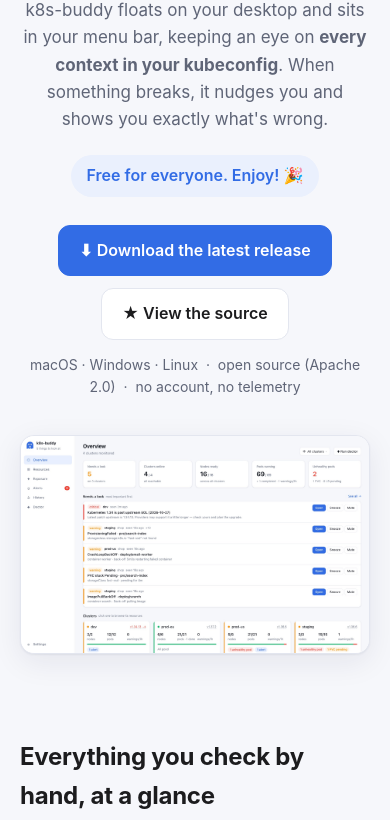
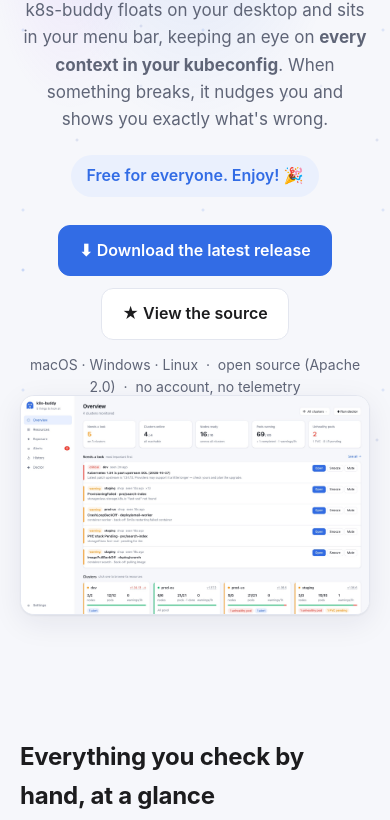
Before and after one commit to dlebee/k8s-buddy-site, a plain HTML site: page index.html in a window 390 px wide. Shown: the part 371-1191 px from the top of the page. Drawn offline with Linux system fonts and the light colour scheme.

Commit message:
Add a light parallax starfield and drifting screenshots
Respects prefers-reduced-motion. Also fix the mobile heading
missing a space where the line break is hidden.

Co-Authored-By: Claude Opus 5.5 <noreply@anthropic.com>

```diff
--- a/index.html
+++ b/index.html
@@ -85,9 +85,32 @@
   footer { padding: 56px 0 40px; text-align: center; color: var(--muted); font-size: 14px; }
   .enjoy { font-size: 22px; font-weight: 700; color: var(--text); margin-bottom: 8px; }
   code { font: 14px ui-monospace, SFMono-Regular, Menlo, monospace; background: var(--soft); padding: 2px 6px; border-radius: 6px; }
+
+  /* parallax sky: fixed layers that move slower than the page */
+  :root { --star: rgba(50,108,229,.35); --star2: rgba(120,140,200,.30); --glow: rgba(50,108,229,.16); --glow2: rgba(168,85,247,.10); }
+  @media (prefers-color-scheme: dark) { :root { --star: rgba(210,225,255,.55); --star2: rgba(160,180,255,.35); --glow: rgba(91,140,255,.22); --glow2: rgba(168,85,247,.16); } }
+  .sky { position: fixed; inset: 0; z-index: -1; pointer-events: none; overflow: hidden; }
+  .sky .layer { position: absolute; left: 0; right: 0; top: 0; will-change: transform; }
+  .sky .glow { height: 120vh;
+    background: radial-gradient(60% 45% at 50% 18%, var(--glow), transparent 70%),
+                radial-gradient(35% 30% at 78% 8%, var(--glow2), transparent 70%),
+                radial-gradient(30% 25% at 18% 30%, var(--glow2), transparent 70%); }
+  .sky .stars { height: calc(100vh + 600px); background-size: 300px 300px;
+    background-image:
+      radial-gradient(1.2px 1.2px at 23px 41px, var(--star), transparent 2px),
+      radial-gradient(1px 1px at 141px 97px, var(--star2), transparent 2px),
+      radial-gradient(1.4px 1.4px at 251px 19px, var(--star), transparent 2px),
+      radial-gradient(1px 1px at 77px 211px, var(--star2), transparent 2px),
+      radial-gradient(1.2px 1.2px at 199px 263px, var(--star), transparent 2px),
+      radial-gradient(1px 1px at 287px 167px, var(--star2), transparent 2px); }
+  .sky .stars.far { background-size: 180px 180px; opacity: .6; }
+  .sky .stars.near { -webkit-mask-image: linear-gradient(#000 0, #000 55%, transparent 95%); mask-image: linear-gradient(#000 0, #000 55%, transparent 95%); }
+  [data-drift] { will-change: transform; }
+  @media (prefers-reduced-motion: reduce) { .sky .layer, [data-drift] { transform: none !important; will-change: auto; } }
 </style>
 </head>
 <body>
+<div class="sky" aria-hidden="true"><div class="layer glow"></div><div class="layer stars far"></div><div class="layer stars near"></div></div>
 <div class="wrap">
   <header class="top">
     <a class="brand" href="#">
@@ -113,7 +136,7 @@
   <main>
     <div class="hero">
       <svg class="buddy" viewBox="0 0 100 116" role="img" aria-label="The k8s-buddy mascot"><use href="#buddy"/></svg>
-      <h1>A little friend that watches<br>your Kubernetes clusters</h1>
+      <h1>A little friend that watches <br>your Kubernetes clusters</h1>
       <p class="lead">k8s-buddy floats on your desktop and sits in your menu bar, keeping an eye on <strong>every context in your kubeconfig</strong>. When something breaks, it nudges you and shows you exactly what's wrong.</p>
       <div class="free">Free for everyone. Enjoy! 🎉</div>
       <div class="ctas">
@@ -121,7 +144,7 @@
         <a class="btn" href="https://github.com/dlebee/k8s-buddy">★ View the source</a>
       </div>
       <p class="small">macOS · Windows · Linux &nbsp;·&nbsp; open source (Apache 2.0) &nbsp;·&nbsp; no account, no telemetry</p>
-      <div class="shot">
+      <div class="shot" data-drift="0.05">
         <picture>
           <source srcset="img/overview-dark.jpg" media="(prefers-color-scheme: dark)">
           <img src="img/overview.jpg" width="1800" height="1125" alt="The k8s-buddy overview: 22 clusters monitored, and a list of things that need a look, most important first.">
@@ -155,7 +178,7 @@
             <li>Alerts show up right on the map</li>
           </ul>
         </div>
-        <div class="shot"><img src="img/exposure.jpg" width="1800" height="1125" loading="lazy" alt="The exposure galaxy: each cluster drawn as a star system with its entry points, ingresses and pods, and alert badges."></div>
+        <div class="shot" data-drift="0.05"><img src="img/exposure.jpg" width="1800" height="1125" loading="lazy" alt="The exposure galaxy: each cluster drawn as a star system with its entry points, ingresses and pods, and alert badges."></div>
       </div>
 
       <div class="feature flip">
@@ -168,7 +191,7 @@
             <li>Secret values are never downloaded unless you reveal a key</li>
           </ul>
         </div>
-        <div class="shot"><img src="img/drawer.jpg" width="1800" height="1125" loading="lazy" alt="A pod opened in k8s-buddy with its status, container, live CPU and memory usage bars, conditions and labels."></div>
+        <div class="shot" data-drift="0.05"><img src="img/drawer.jpg" width="1800" height="1125" loading="lazy" alt="A pod opened in k8s-buddy with its status, container, live CPU and memory usage bars, conditions and labels."></div>
       </div>
 
       <div class="feature">
@@ -182,7 +205,7 @@
             <li>Orphaned volumes, leftover pods, versions near end-of-life</li>
           </ul>
         </div>
-        <div class="shot"><img src="img/doctor.jpg" width="1800" height="1125" loading="lazy" alt="The Doctor view listing findings such as LoadBalancers with no pods and broken ingress backends."></div>
+        <div class="shot" data-drift="0.05"><img src="img/doctor.jpg" width="1800" height="1125" loading="lazy" alt="The Doctor view listing findings such as LoadBalancers with no pods and broken ingress backends."></div>
       </div>
 
       <div class="feature flip">
@@ -190,7 +213,7 @@
           <h3>⏰ CronJobs you can read</h3>
           <p>Every schedule in plain English, with the next five runs in your time zone and UTC, plus recent history and the concurrency policy.</p>
         </div>
-        <div class="shot"><img src="img/cron.jpg" width="1800" height="1125" loading="lazy" alt="A CronJob opened in k8s-buddy: schedule */15 explained as 'Every 15 minutes' with the next five runs in local time and UTC."></div>
+        <div class="shot" data-drift="0.05"><img src="img/cron.jpg" width="1800" height="1125" loading="lazy" alt="A CronJob opened in k8s-buddy: schedule */15 explained as 'Every 15 minutes' with the next five runs in local time and UTC."></div>
       </div>
     </section>
     <p class="small" style="text-align:center">Screenshots show demo clusters with sample apps.</p>
@@ -223,5 +246,32 @@
     <p>Kubernetes is a registered trademark of The Linux Foundation. k8s-buddy is an independent project.</p>
   </footer>
 </div>
+<script>
+(() => {
+  const mq = matchMedia('(prefers-reduced-motion: reduce)');
+  const glow = document.querySelector('.sky .glow'), far = document.querySelector('.sky .far'), near = document.querySelector('.sky .near');
+  const drifters = [...document.querySelectorAll('[data-drift]')];
+  let ticking = false;
+  function frame() {
+    ticking = false;
+    if (mq.matches) return;
+    const y = scrollY, vh = innerHeight, k = innerWidth < 700 ? 0.5 : 1;
+    glow.style.transform = `translate3d(0,${(-y * 0.25).toFixed(1)}px,0)`;
+    far.style.transform = `translate3d(0,${(-(y * 0.08) % 180).toFixed(1)}px,0)`;
+    near.style.transform = `translate3d(0,${(-(y * 0.2) % 300).toFixed(1)}px,0)`;
+    for (const el of drifters) {
+      const r = el.parentElement.getBoundingClientRect();
+      if (r.bottom < -200 || r.top > vh + 200) continue;
+      const off = (r.top + r.height / 2 - vh / 2) * parseFloat(el.dataset.drift) * k;
+      el.style.transform = `translate3d(0,${Math.max(-40, Math.min(40, off)).toFixed(1)}px,0)`;
+    }
+  }
+  const req = () => { if (!ticking) { ticking = true; requestAnimationFrame(frame); } };
+  addEventListener('scroll', req, { passive: true });
+  addEventListener('resize', req, { passive: true });
+  mq.addEventListener?.('change', () => { if (mq.matches) document.querySelectorAll('.sky .layer,[data-drift]').forEach((e) => (e.style.transform = '')); else req(); });
+  req();
+})();
+</script>
 </body>
 </html>
```
